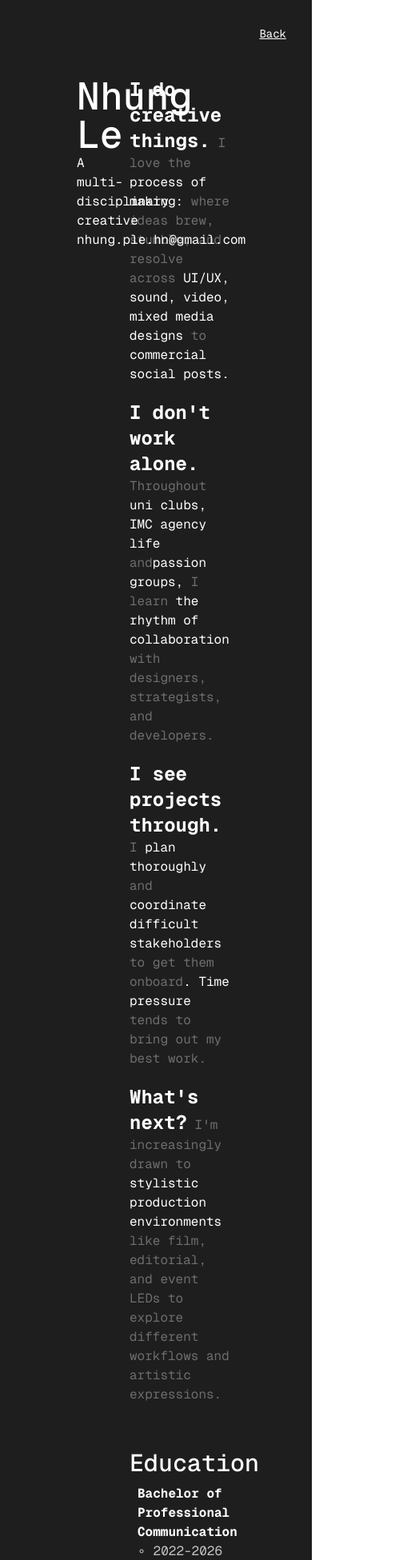
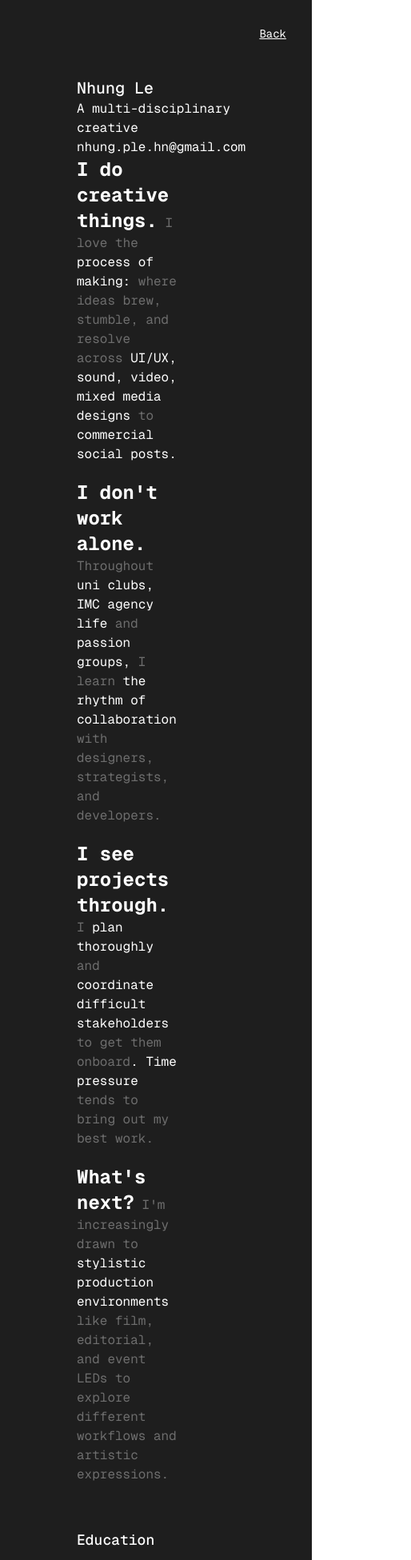
Before and after one commit to dathoangquoc/eri, a Next.js app: page /about in a window 390 px wide. Shown: the top 1951 px of the page at 80% size, 514 px wide, since content can reach past the window. Built offline with nearby package versions, Linux system fonts and the light colour scheme.

Commit message:
wip spacing

```diff
--- a/src/app/about/page.tsx
+++ b/src/app/about/page.tsx
@@ -8,8 +8,8 @@ export default function AboutPage() {
         Back
       </Link>
 
-      <main className="flex p-24">
-        <div className="w-1/3">
+      <main className="flex flex-col lg:flex-row p-24">
+        <div>
           <h2>Nhung Le</h2>
           <p>A multi-disciplinary creative</p>
           <p>nhung.ple.hn@gmail.com</p>
@@ -25,7 +25,7 @@ export default function AboutPage() {
             </p>
             <p>
               <b>I don't work alone.</b> <span>Throughout</span> uni clubs, IMC
-              agency life <span>and</span>
+              agency life <span>and</span>{" "}
               passion groups, <span>I learn</span> the rhythm of collaboration{" "}
               <span>with designers, strategists, and developers.</span>
             </p>
@@ -49,7 +49,8 @@ export default function AboutPage() {
           <hgroup className="flex flex-col gap-2 [&_p]:pl-2.5">
             <h3 className="">Education</h3>
             <p>
-              <b>Bachelor of Professional Communication</b> <span className="text-secondary">∘ 2022-2026 (3yrs)</span>
+              <b>Bachelor of Professional Communication</b>{" "}
+              <span className="text-secondary">∘ 2022-2026 (3yrs)</span>
             </p>
             <p>RMIT University Vietnam</p>
           </hgroup>
@@ -59,13 +60,18 @@ export default function AboutPage() {
             <h3 className="">Work Experience</h3>
             <hgroup>
               <h4>
-                <b>Account & Strategy Intern</b> <span className="text-secondary"> ∘ Oct 2025-Feb 2026 (4 mos) </span>
+                <b>Account & Strategy Intern</b>{" "}
+                <span className="text-secondary">
+                  {" "}
+                  ∘ Oct 2025-Feb 2026 (4 mos){" "}
+                </span>
               </h4>
               <p>Lotte Daehong Communications Vietnam</p>
             </hgroup>
             <hgroup>
               <h4>
-                <b>Freelance Creative</b> <span className="text-secondary"> ∘ June 2024-present </span>
+                <b>Freelance Creative</b>{" "}
+                <span className="text-secondary"> ∘ June 2024-present </span>
               </h4>
               <p>
                 Projects: myRMIT, Mentree Mentoring App, Bowen Street Press
@@ -74,7 +80,11 @@ export default function AboutPage() {
             </hgroup>
             <hgroup>
               <h4>
-                <b>Head of Marketing</b> <span className="text-secondary"> ∘ Jan 2023-June 2023 (6 mos) </span>
+                <b>Head of Marketing</b>{" "}
+                <span className="text-secondary">
+                  {" "}
+                  ∘ Jan 2023-June 2023 (6 mos){" "}
+                </span>
               </h4>
               <p>RMIT Event Club Hanoi</p>
             </hgroup>
--- a/src/app/globals.css
+++ b/src/app/globals.css
@@ -57,21 +57,21 @@ body {
 
 @layer base {
   h1 {
-    @apply text-6xl lg:text-4xl font-medium
+    @apply text-2xl lg:text-4xl font-medium
   }
 
   h2 {
-    @apply text-5xl font-medium
+    @apply text-xl lg:text-5xl font-medium
   }
 
   h3 {
-    @apply text-3xl font-medium
+    @apply text-lg lg:text-3xl font-medium
   }
 }
 
 @layer components {
   .body-1 {
-    @apply text-xl
+    @apply lg:text-xl
   }
 
   .body-2 {
--- a/src/app/pepero-day/page.tsx
+++ b/src/app/pepero-day/page.tsx
@@ -24,7 +24,7 @@ export default function PeperoPage() {
       {/* Left Column */}
       <div className="w-full">
         <header className="sticky top-20 self-start w-full h-fit">
-          <h2 className="w-full mb-4">11.11 is PEPERO Day</h2>
+          <h1 className="w-full mb-4">11.11 is PEPERO Day</h1>
           <p className="body-1 w-full">
             [COMMUNICATION CAMPAIGN, OFFLINE ACTIVATION]
           </p>
```
